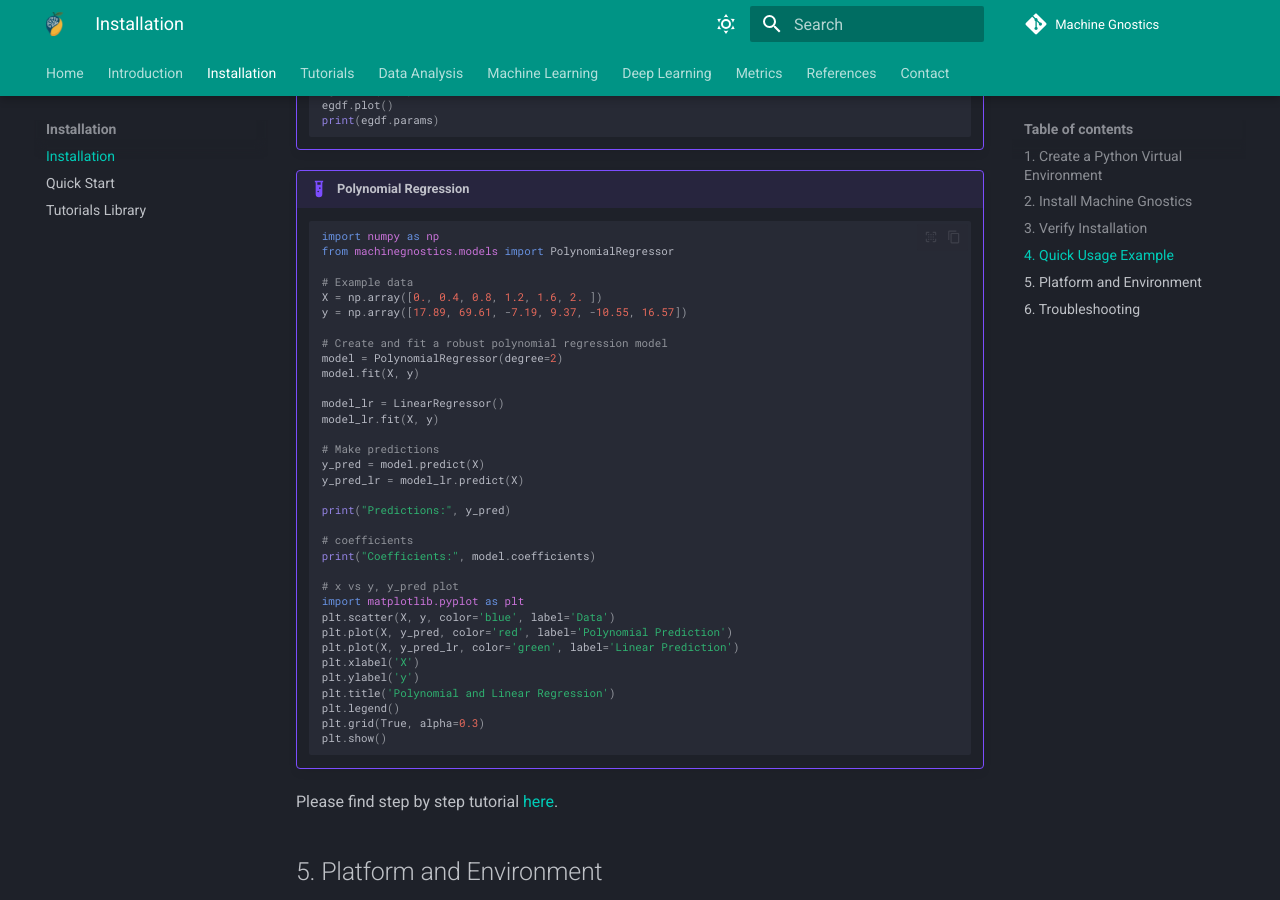
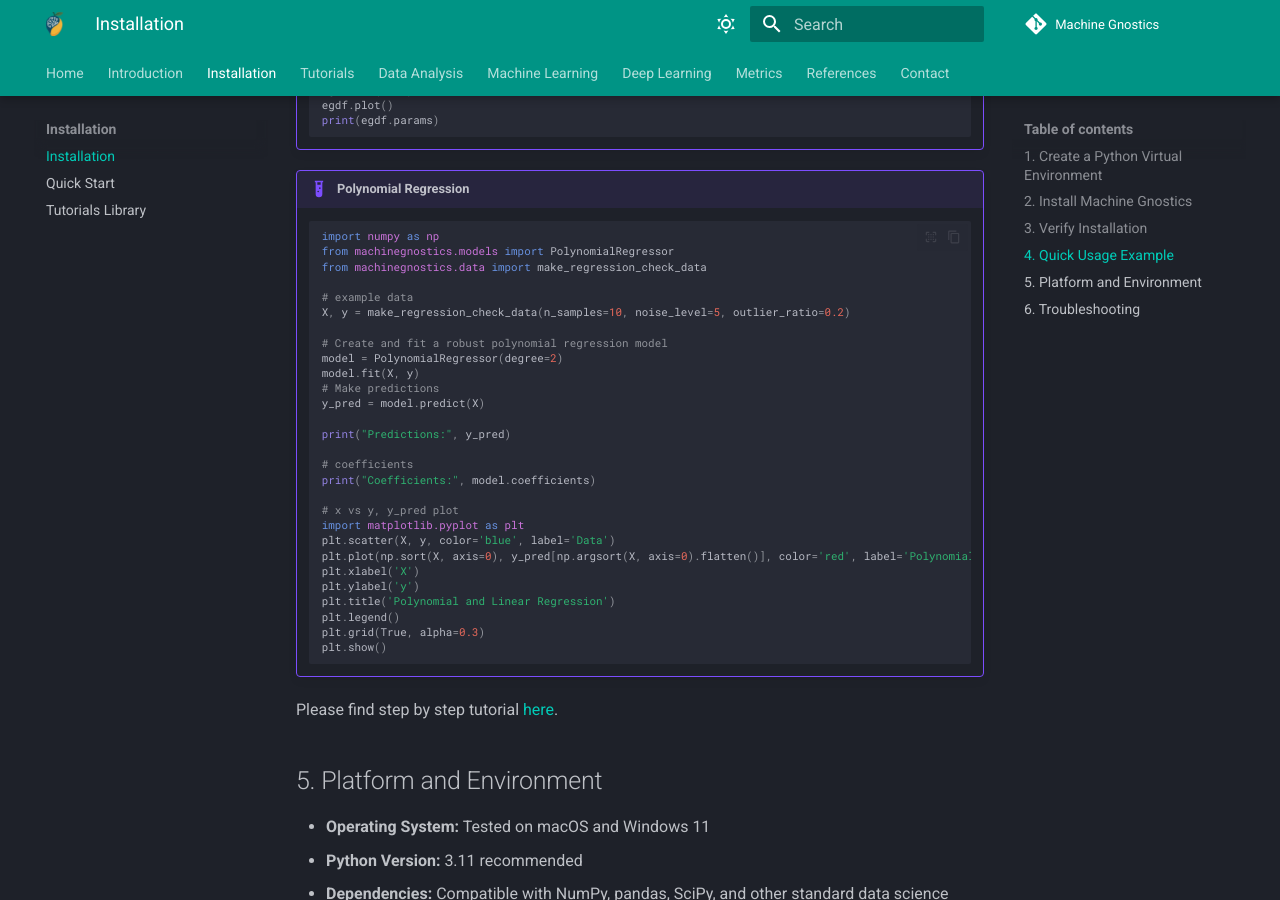
Before and after one commit to MachineGnostics/machinegnostics, an MkDocs documentation site: the page built from docs/installation.md, in a window 1280 px wide and 900 px high, scrolled down 1613 px. Built offline with MkDocs 1.6.1 and Material for MkDocs 9.7.7, drawn with Linux system fonts in a browser that asks for light colours; plug-ins that fetch from the network failed and are left out; comment, search, counter and statistics services are not loaded; the version menu is left out.

Commit message:
code updated

````diff
--- a/docs/installation.md
+++ b/docs/installation.md
@@ -98,21 +98,16 @@ Machine Gnostics is designed to be as simple to use as other machine learning li
     ```python
     import numpy as np
     from machinegnostics.models import PolynomialRegressor
+    from machinegnostics.data import make_regression_check_data
 
-    # Example data
-    X = np.array([0., 0.4, 0.8, 1.2, 1.6, 2. ])
-    y = np.array([17.89, 69.61, -7.19, 9.37, -10.55, 16.57])
+    # example data
+    X, y = make_regression_check_data(n_samples=10, noise_level=5, outlier_ratio=0.2)
 
     # Create and fit a robust polynomial regression model
     model = PolynomialRegressor(degree=2)
     model.fit(X, y)
-
-    model_lr = LinearRegressor()
-    model_lr.fit(X, y)
-
     # Make predictions
     y_pred = model.predict(X)
-    y_pred_lr = model_lr.predict(X)
 
     print("Predictions:", y_pred)
 
@@ -122,8 +117,7 @@ Machine Gnostics is designed to be as simple to use as other machine learning li
     # x vs y, y_pred plot
     import matplotlib.pyplot as plt
     plt.scatter(X, y, color='blue', label='Data')
-    plt.plot(X, y_pred, color='red', label='Polynomial Prediction')
-    plt.plot(X, y_pred_lr, color='green', label='Linear Prediction')
+    plt.plot(np.sort(X, axis=0), y_pred[np.argsort(X, axis=0).flatten()], color='red', label='Polynomial Prediction')
     plt.xlabel('X')
     plt.ylabel('y')
     plt.title('Polynomial and Linear Regression')
````
